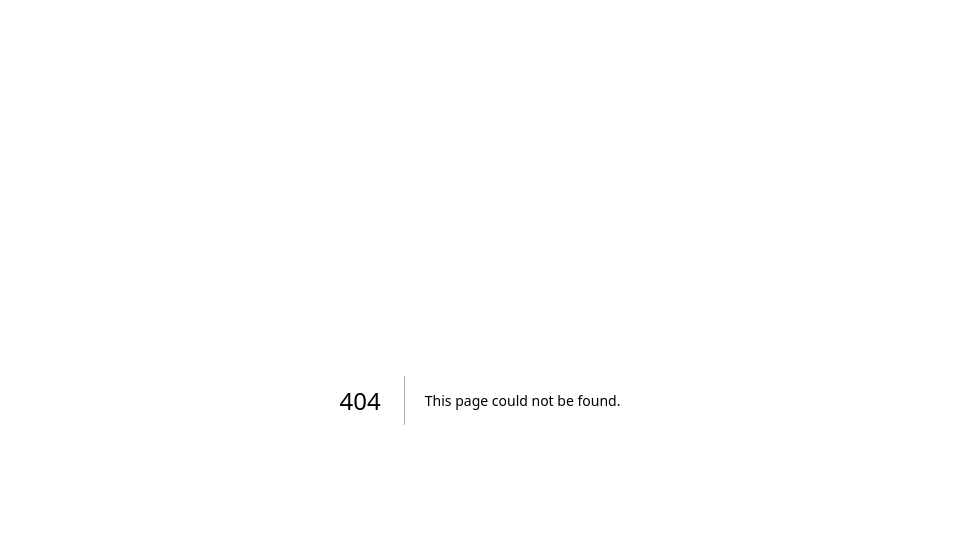
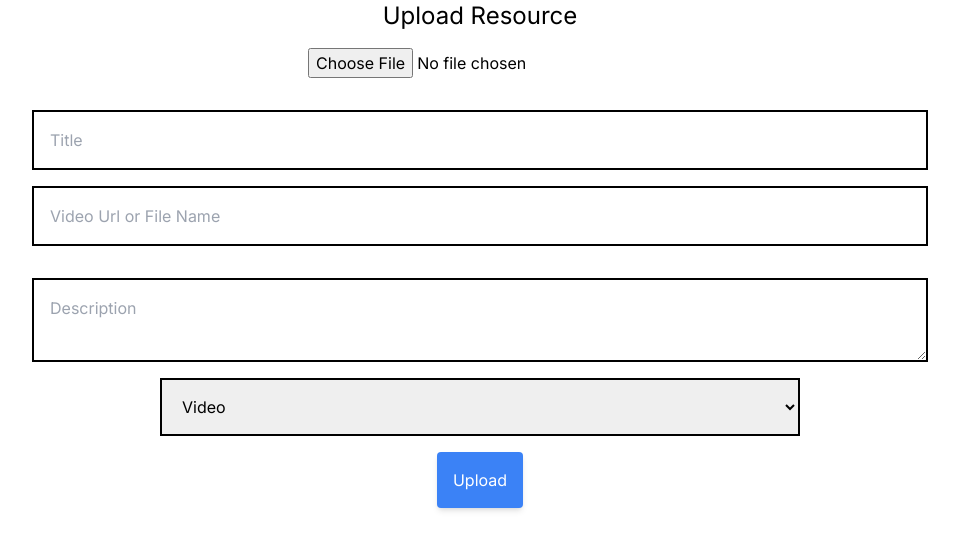
Before and after one commit to harshit0571/Admin-Panel-Course-Managment, a Next.js app: page /resources/add in a window 1280 px wide. Before the commit this address had no page. Shown: the top 550 px of the page, without its empty margins (160-1119 px from the left). Built offline with nearby package versions, Linux system fonts and the light colour scheme.

Commit message:
able to add pdf

```diff
--- /dev/null
+++ b/app/api/upload/route.js
@@ -0,0 +1,29 @@
+import { NextResponse } from "next/server";
+import path from "path";
+import { writeFile } from "fs/promises";
+import axios from "axios";
+
+export const POST = async (req, res) => {
+  const formData = await req.formData();
+
+  const file = formData.get("file");
+  if (!file) {
+    return NextResponse.json({ error: "No files received." }, { status: 400 });
+  }
+
+  const buffer = Buffer.from(await file.arrayBuffer());
+  const filename = file.name.replaceAll(" ", "_");
+  console.log(filename);
+
+  try {
+    await writeFile(path.join(process.cwd(), "public/" + filename), buffer);
+    return NextResponse.json({
+      Message: "Success",
+      fileName: filename,
+      status: 201,
+    });
+  } catch (error) {
+    console.log("Error occured ", error);
+    return NextResponse.json({ Message: "Failed", status: 500 });
+  }
+};
--- a/app/page.js
+++ b/app/page.js
@@ -59,6 +59,12 @@ export default function Home() {
           </div>
         </Link>
 
+        <Link href="/resources" passHref>
+          <div className="bg-blue-500 text-white p-4 rounded shadow-md cursor-pointer hover:bg-blue-600 transition duration-300">
+            Resources
+          </div>
+        </Link>
+
         {/* <button
           onClick={() => {
             loggin();
--- /dev/null
+++ b/app/resources/add/page.js
@@ -0,0 +1,108 @@
+"use client";
+import axios from "axios";
+import React, { useState } from "react";
+
+const Page = () => {
+  const [file, setFile] = useState(null);
+  const [title, setTitle] = useState("");
+  const [Name, setName] = useState("");
+  const [description, setDescription] = useState("");
+  const [type, setType] = useState("video"); // Default type is 'video'
+
+  const handleFileChange = (event) => {
+    setFile(event.target.files[0]);
+    console.log(event.target.files[0].name);
+    setName(event.target.files[0].name);
+  };
+
+  const handleSubmit = async () => {
+    if (!file) {
+      const resource = await axios.post("http://localhost:9000/resource", {
+        title,
+        description,
+        type,
+        name: Name,
+      });
+
+      console.log(resource.data);
+      return;
+    }
+
+    const formData = new FormData();
+    formData.append("file", file);
+
+    try {
+      // Upload file
+      const response = await fetch("/api/upload", {
+        method: "POST",
+        body: formData,
+      });
+      const { fileName } = await response.json();
+
+      // Create resource
+      const resource = await axios.post("http://localhost:9000/resource", {
+        title,
+        description,
+        type,
+        name: fileName,
+      });
+
+      console.log(resource.data);
+
+      // Handle response if needed
+    } catch (error) {
+      console.error("Error uploading file:", error);
+      // Handle error
+    }
+  };
+
+  return (
+    <div className="page-container">
+      <h2 className="text-2xl text-center">Upload Resource</h2>
+      <div className="form-container flex flex-col w-full justify-center items-center gap-4">
+        <input
+          type="file"
+          accept=".pdf,.doc,.docx,.ppt,.pptx,.xls,.xlsx,.mp4,.mov,.avi"
+          onChange={handleFileChange}
+          className="p-4"
+        />
+        <input
+          type="text"
+          placeholder="Title"
+          value={title}
+          onChange={(e) => setTitle(e.target.value)}
+          className="p-4  w-[70%] border-solid border-2 border-black"
+        />
+        <input
+          type="text"
+          placeholder="Video Url or File Name"
+          value={Name}
+          onChange={(e) => setName(e.target.value)}
+          className="p-4  w-[70%] border-solid border-2 border-black"
+        />
+        <textarea
+          placeholder="Description"
+          value={description}
+          onChange={(e) => setDescription(e.target.value)}
+          className="p-4 mt-4 w-[70%] border-solid border-2 border-black"
+        />
+        <select
+          value={type}
+          onChange={(e) => setType(e.target.value)}
+          className="p-4 w-[50%]  border-solid border-2 border-black"
+        >
+          <option value="video">Video</option>
+          <option value="document">Document</option>
+        </select>
+        <button
+          onClick={handleSubmit}
+          className="bg-blue-500 text-white p-4 rounded shadow-md cursor-pointer hover:bg-blue-600 transition duration-300"
+        >
+          Upload
+        </button>
+      </div>
+    </div>
+  );
+};
+
+export default Page;
--- /dev/null
+++ b/app/resources/page.js
@@ -0,0 +1,5 @@
+const page = () => {
+  return <div></div>;
+};
+
+export default page;
--- a/package.json
+++ b/package.json
@@ -10,6 +10,7 @@
   },
   "dependencies": {
     "axios": "^1.6.3",
+    "multer": "^1.4.5-lts.1",
     "next": "14.0.4",
     "react": "^18",
     "react-dom": "^18"
```
Also changed, not shown: 2 other files (tests, documents, lock files or other folders).
